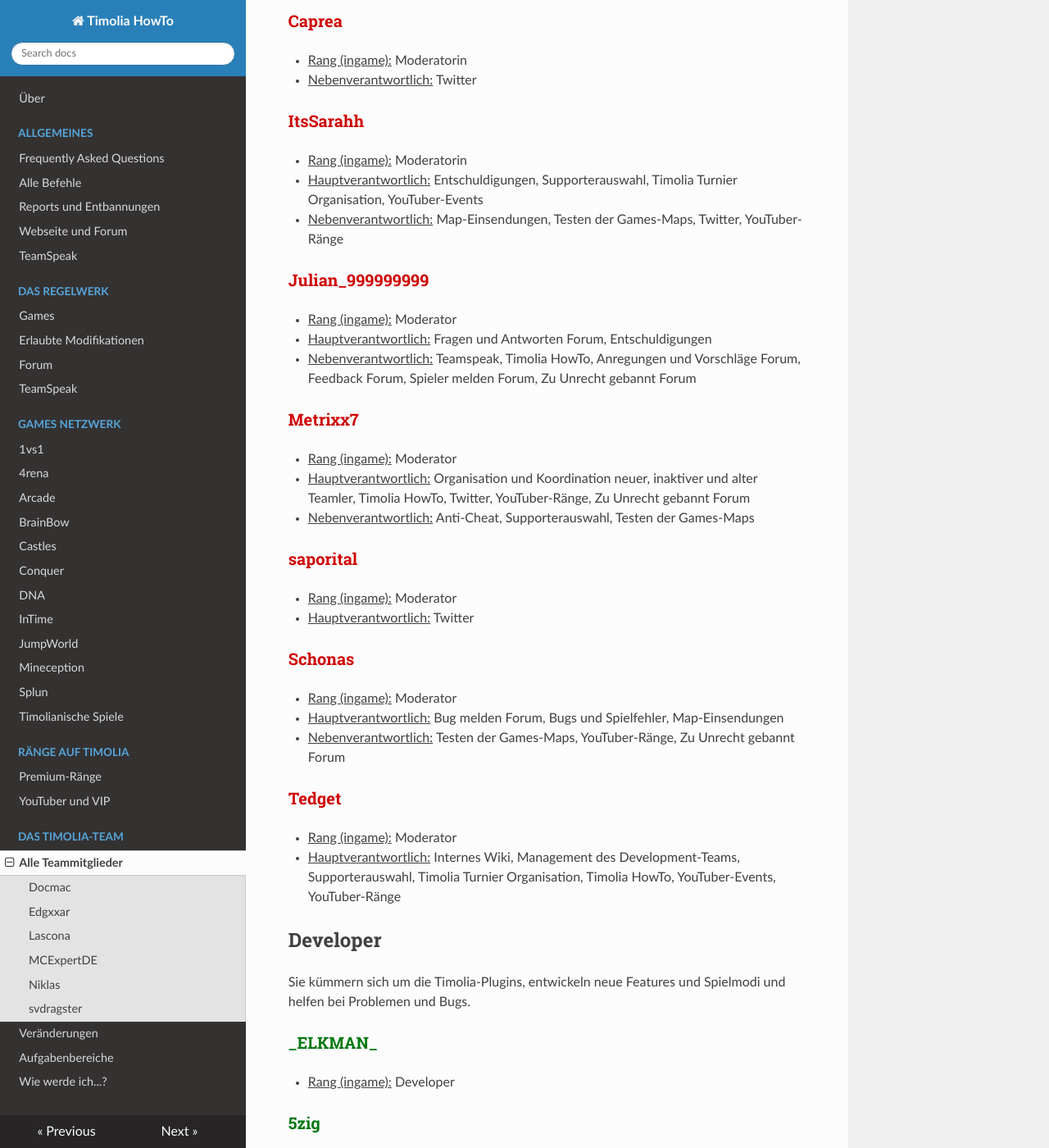
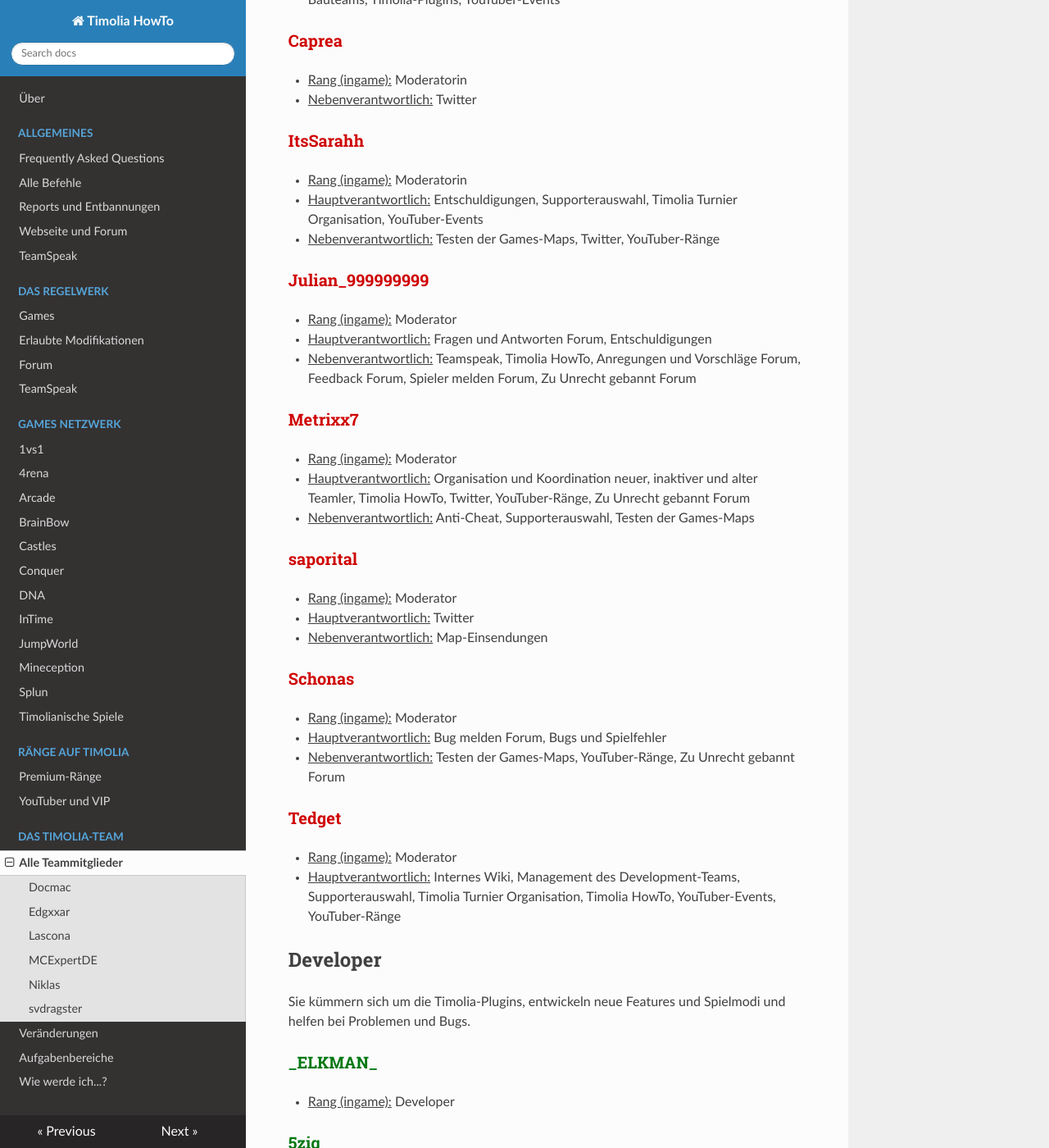
Before and after one commit to TimoliaDE/HowTo, an MkDocs documentation site: the page built from docs/team/members.md, in a window 1280 px wide and 1400 px high, scrolled down 1485 px. Shown: the whole window at 82% size. Built offline with MkDocs 1.6.1, drawn with Linux system fonts in a browser that asks for light colours; nearby versions of some CDN libraries; old or Windows-style settings are respelled for this version of MkDocs; some of the changed text lies outside the part shown.

Commit message:
Update members.md

```diff
--- a/docs/team/members.md
+++ b/docs/team/members.md
@@ -50,7 +50,7 @@ Moderatoren koordinieren einzelne Projekte oder Bereiche auf Timolia und sorgen
 ### <strong><span style="color:#CF0101">ItsSarahh</span></strong>
 - <u>Rang (ingame):</u> Moderatorin
 - <u>Hauptverantwortlich:</u> Entschuldigungen, Supporterauswahl, Timolia Turnier Organisation, YouTuber-Events
-- <u>Nebenverantwortlich:</u> Map-Einsendungen, Testen der Games-Maps, Twitter, YouTuber-Ränge
+- <u>Nebenverantwortlich:</u> Testen der Games-Maps, Twitter, YouTuber-Ränge
 
 ### <strong><span style="color:#CF0101">Julian_999999999</span></strong>
 - <u>Rang (ingame):</u> Moderator
@@ -65,10 +65,11 @@ Moderatoren koordinieren einzelne Projekte oder Bereiche auf Timolia und sorgen
 ### <strong><span style="color:#CF0101">saporital</span></strong>
 - <u>Rang (ingame):</u> Moderator
 - <u>Hauptverantwortlich:</u> Twitter
+- <u>Nebenverantwortlich:</u> Map-Einsendungen
 
 ### <strong><span style="color:#CF0101">Schonas</span></strong>
 - <u>Rang (ingame):</u> Moderator
-- <u>Hauptverantwortlich:</u> Bug melden Forum, Bugs und Spielfehler, Map-Einsendungen
+- <u>Hauptverantwortlich:</u> Bug melden Forum, Bugs und Spielfehler
 - <u>Nebenverantwortlich:</u> Testen der Games-Maps, YouTuber-Ränge, Zu Unrecht gebannt Forum
 
 ### <strong><span style="color:#CF0101">Tedget</span></strong>
@@ -143,6 +144,7 @@ Sie stehen für alle grundlegenden Fragen und Reports zur Verfügung und sind di
 
 ### <strong><span style="color:#E4D100">BowspamExpertDE</span></strong>
 - <u>Rang (ingame):</u> Supporter
+- <u>Nebenverantwortlich:</u> Map-Einsendungen
 
 ### <strong><span style="color:#E4D100">Calavero</span></strong>
 - <u>Rang (ingame):</u> Supporter
@@ -171,7 +173,7 @@ Sie stehen für alle grundlegenden Fragen und Reports zur Verfügung und sind di
 ### <strong><span style="color:#E4D100">felliongi21</span></strong>
 - <u>Rang (ingame):</u> Supporter
 - <u>Hauptverantwortlich:</u> Spieler melden Forum
-- <u>Nebenverantwortlich:</u> Anti-Cheat, Map-Einsendungen
+- <u>Nebenverantwortlich:</u> Anti-Cheat
 
 ### <strong><span style="color:#E4D100">ferdedelino</span></strong>
 - <u>Rang (ingame):</u> Supporter
@@ -185,7 +187,7 @@ Sie stehen für alle grundlegenden Fragen und Reports zur Verfügung und sind di
 
 ### <strong><span style="color:#E4D100">LordKnockback</span></strong>
 - <u>Rang (ingame):</u> Supporter
-- <u>Nebenverantwortlich:</u> Map-Einsendungen, Spieler Melden Forum
+- <u>Nebenverantwortlich:</u> Spieler Melden Forum
 
 ### <strong><span style="color:#E4D100">medicoo</span></strong>
 - <u>Rang (ingame):</u> Supporter
@@ -233,12 +235,14 @@ Sie sind für die Arenen und Maps des Timolia-Netzwerkes verantwortlich und entw
 
 ### <strong><span style="color:#00646F">12Build</span></strong>
 - <u>Rang (ingame):</u> Builder
+- <u>Nebenverantwortlich:</u> Map-Einsendungen
 
 ### <strong><span style="color:#00646F">arved</span></strong>
 - <u>Rang (ingame):</u> Builder
 
 ### <strong><span style="color:#00646F">B3artastic</span></strong>
 - <u>Rang (ingame):</u> Builder
+- <u>Nebenverantwortlich:</u> Map-Einsendungen
 
 ### <strong><span style="color:#00646F">Char1sma</span></strong>
 - <u>Rang (ingame):</u> Builder
```
Also changed, not shown: other parts of docs/team/members.md (+3 -3 lines).
